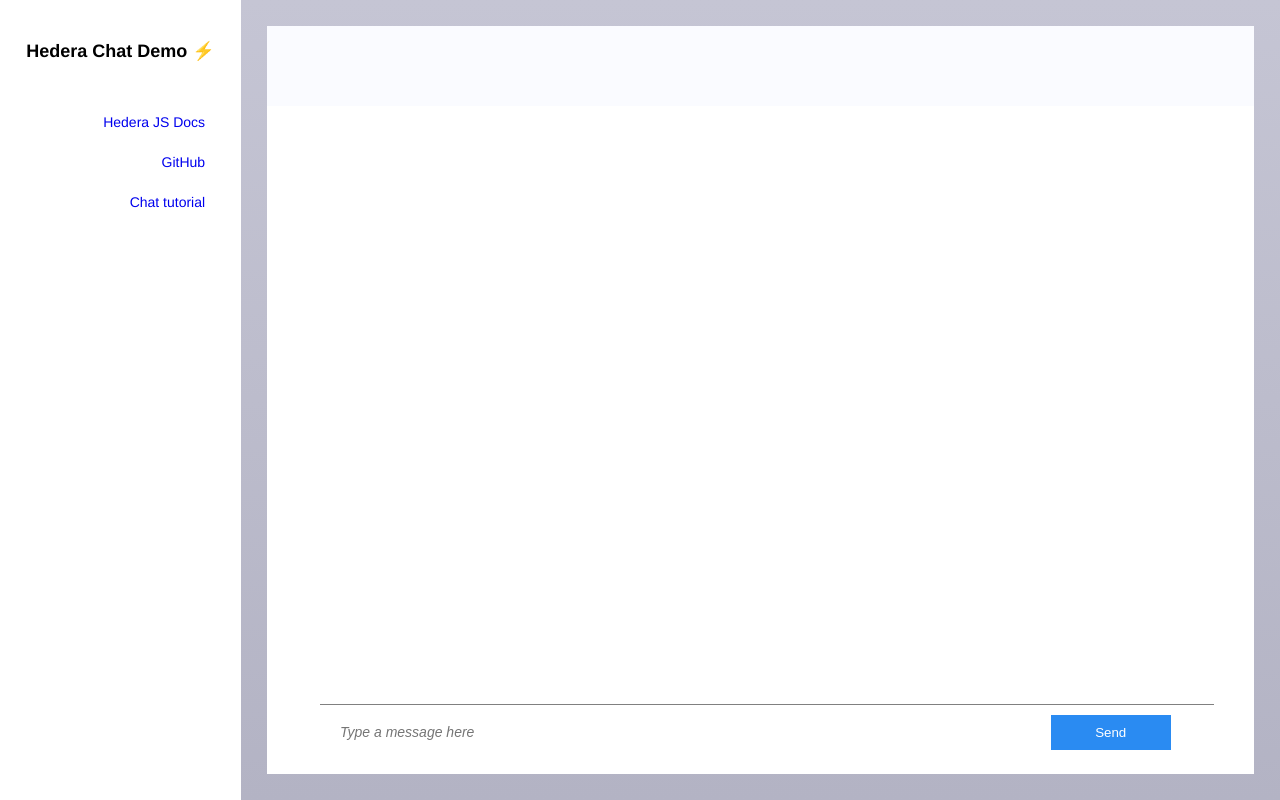
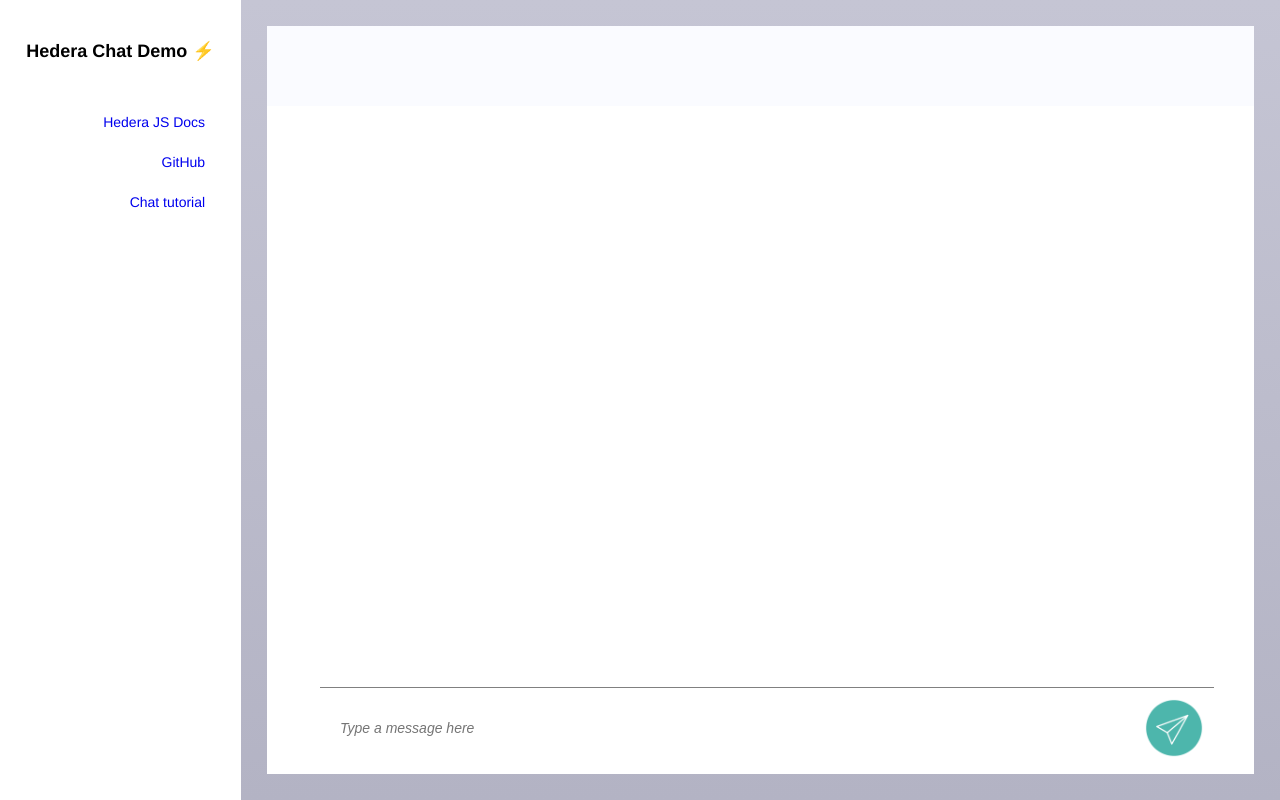
Before and after one commit to Cooper-Kunz/hello-hedera-chat-js, a website: page public/index.html in a window 1280 px wide. Drawn offline with nearby package versions, Linux system fonts and the light colour scheme; no server answers.

Commit message:
slight UI tweaks

```diff
--- a/public/index.css
+++ b/public/index.css
@@ -85,8 +85,10 @@ body {
 form {
   border-top: 1px solid grey;
   background: #fff;
+  display: flex;
+  justify-content: space-between;
   position: absolute;
-  bottom: 5%;
+  bottom: 4%;
   left: 320px;
   width: calc(98% - 360px);
 }
@@ -105,11 +107,13 @@ input::placeholder {
 
 form button {
   color: white;
-  background: #2a8bf2;
+  background: url('./assets/send-icon.png');
+  background-size: contain;
   border: none;
   padding: 10px;
-  margin: 10px 10px 0 10px;
-  width: 120px;
+  margin: 10px;
+  height: 60px;
+  width: 60px;
 }
 
 #messages {
@@ -199,7 +203,7 @@ form button {
   height: 1px;
   position: relative;
   vertical-align: middle;
-  width: 30%;
+  width: 24%;
 }
 
 .new-connection:before,
@@ -263,7 +267,6 @@ form button {
 
   form {
     border-top: none;
-    bottom: 4%;
     left: 2%;
     width: 96%;
   }
--- a/public/index.html
+++ b/public/index.html
@@ -28,7 +28,7 @@
           <ul id="messages">
           </ul>
           <form id="form" action="">
-            <input id="m" autocomplete="off" placeholder="Type a message here"/><button>Send</button>
+            <input id="m" autocomplete="off" placeholder="Type a message here"/><button alt="send"> </button>
           </form>
         </div>
       </div>
```
Also changed, not shown: public/assets/send-icon.png (added).
